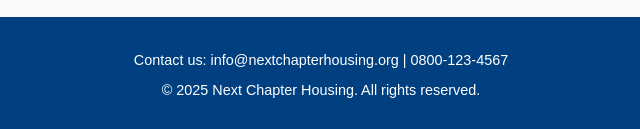
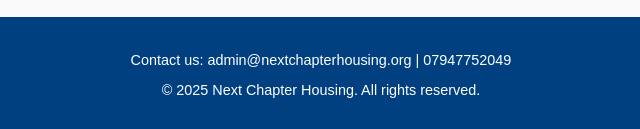
Before and after one commit to Des3010/next-chapter-housing, a plain HTML site: page about.html in a window 1280 px wide. Shown: the part 1862-1991 px from the top of the page, 319-959 px from the left. Drawn offline with Linux system fonts and the light colour scheme.

Commit message:
updated gallery.htm

```diff
--- a/about.html
+++ b/about.html
@@ -67,7 +67,7 @@
   </section>
 
   <footer>
-    <p>Contact us: info@nextchapterhousing.org | 0800‑123‑4567</p>
+    <p>Contact us: admin@nextchapterhousing.org | 07947752049</p>
     <p>© 2025 Next Chapter Housing. All rights reserved.</p>
   </footer>
 </body>
```
Also changed, not shown: contact.html (+1 -1 lines), gallery.html (+1 -1 lines), index.html (+1 -1 lines).
